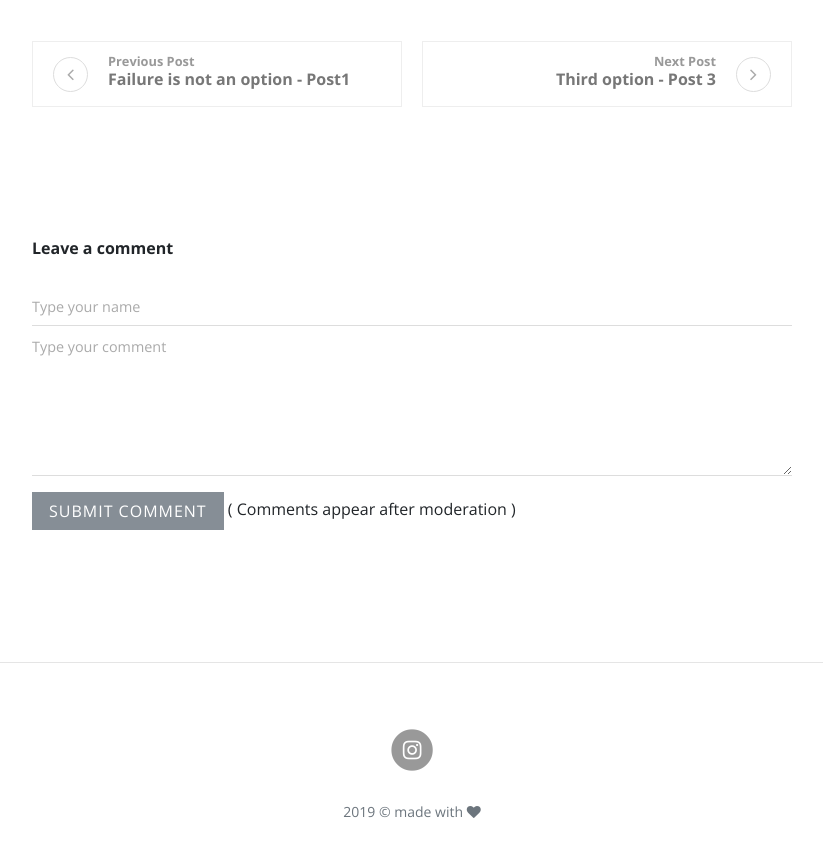
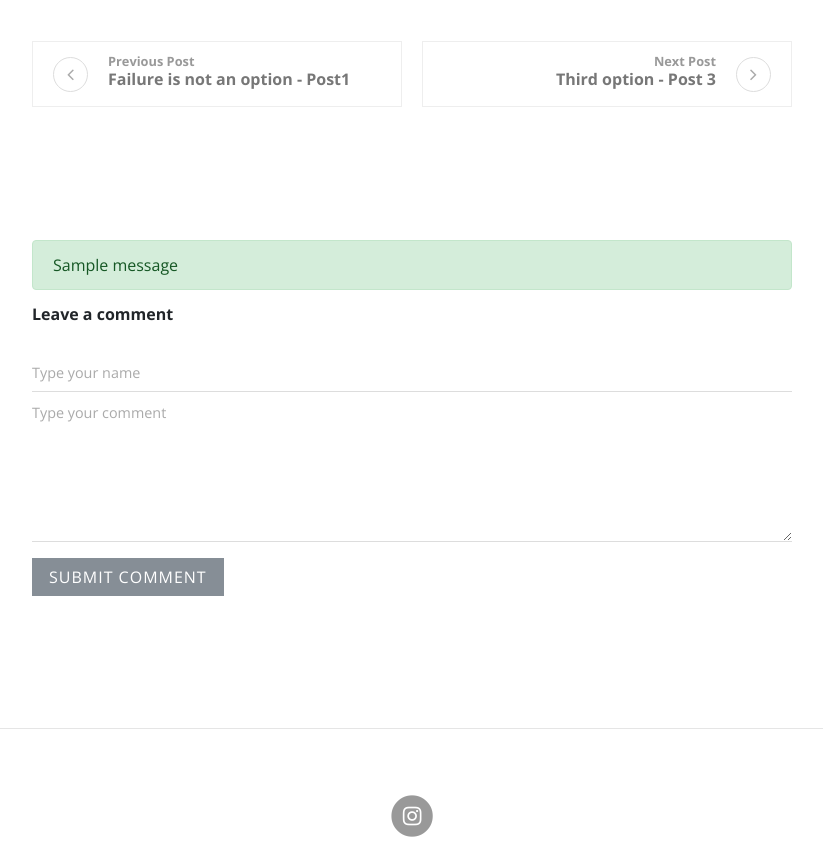
Before and after one commit to case112/blog-ann, a Django app: a page that uses src/templates/post.html in a window 1280 px wide. Shown: the part 2838-3690 px from the top of the page, without its empty margins (228-1051 px from the left). Before the commit the page ends 3656 px from the top, so only its background shows below. Run offline with Django 3.2, Linux system fonts and the light colour scheme; data comes from the database, SQL or seed files in the repository; both versions use the stored data as it was after the commit; tables that the repository leaves empty hold one stand-in row (values such as "Sample post"); one stand-in notice (Sample message) is shown; parts of the project's set-up code (start-up, migrations or seed data) failed here and were passed over; some libraries are stand-ins or nearby versions.

Commit message:
Comment form redirect back to comment. Django contrib messages for displaying POST success

```diff
--- a/src/posts/views.py
+++ b/src/posts/views.py
@@ -3,6 +3,8 @@ from django.shortcuts import render, get_object_or_404, redirect, reverse
 from . models import Post
 from .forms import CommentForm
 from django.views.generic.base import TemplateView
+from django.contrib import messages
+
 
 class InstaView(TemplateView):
 
@@ -68,6 +70,7 @@ def post(request, slug):
 		if form.is_valid():
 			form.instance.post = post
 			form.save()
+			messages.success(request, 'Comment submited, thank you! It will appear after moderation.')
 
 	return render(request, 'post.html', {
 		'post': post,
--- a/src/templates/post.html
+++ b/src/templates/post.html
@@ -86,11 +86,20 @@
 
 
           <!-- Add Comments -->
-          <div class="add-comment">
+          <div class="add-comment" id='comment-view'>
+            {% if messages %}
+
+            {% for message in messages %}
+            <div class="alert alert-{{ message.tags }} messages" role="alert">
+              {{ message }}
+            </div>
+            {% endfor %}
+
+            {% endif %}
             <header>
               <h3 class="h6">Leave a comment</h3>
             </header>
-            <form method="POST" action="." class="commenting-form">
+            <form method="POST" action="#comment-view" class="commenting-form">
               {% csrf_token %}
               <div class="row">
                 <div class="form-group col-md-12">
@@ -98,7 +107,7 @@
                 </div>
                 <div class="form-group col-md-12">
                   <button type="submit" class="btn btn-secondary">Submit Comment</button>
-                  <span class="no-of-comments">( Comments appear after moderation )</span>
+                  <span class="no-of-comments"></span>
                 </div>
               </div>
             </form>
```
Also changed, not shown: src/db.sqlite3.
